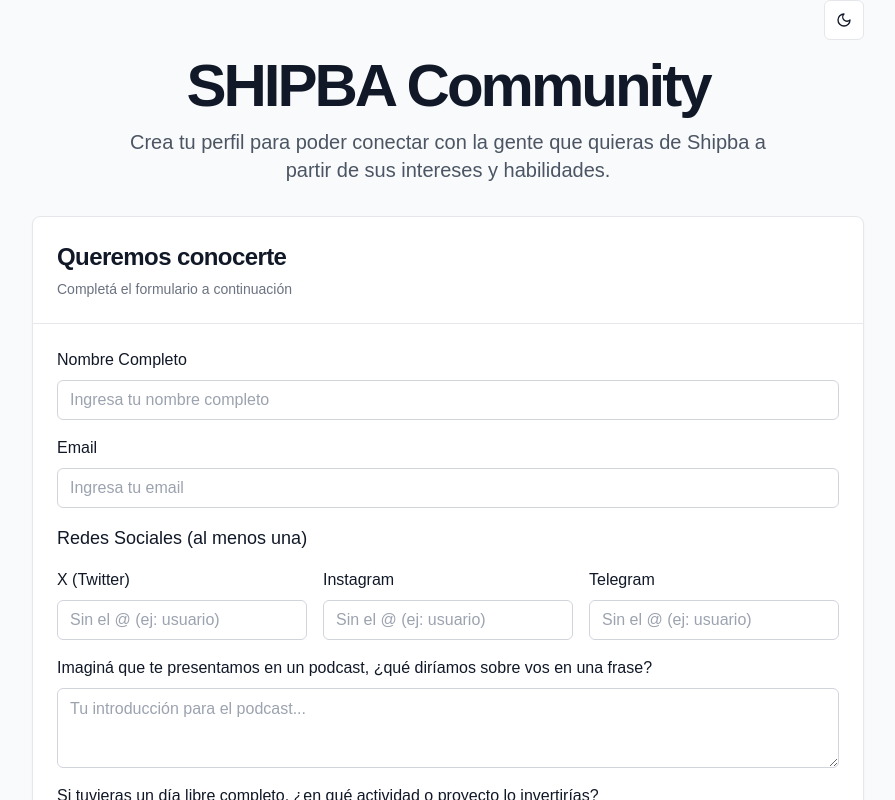
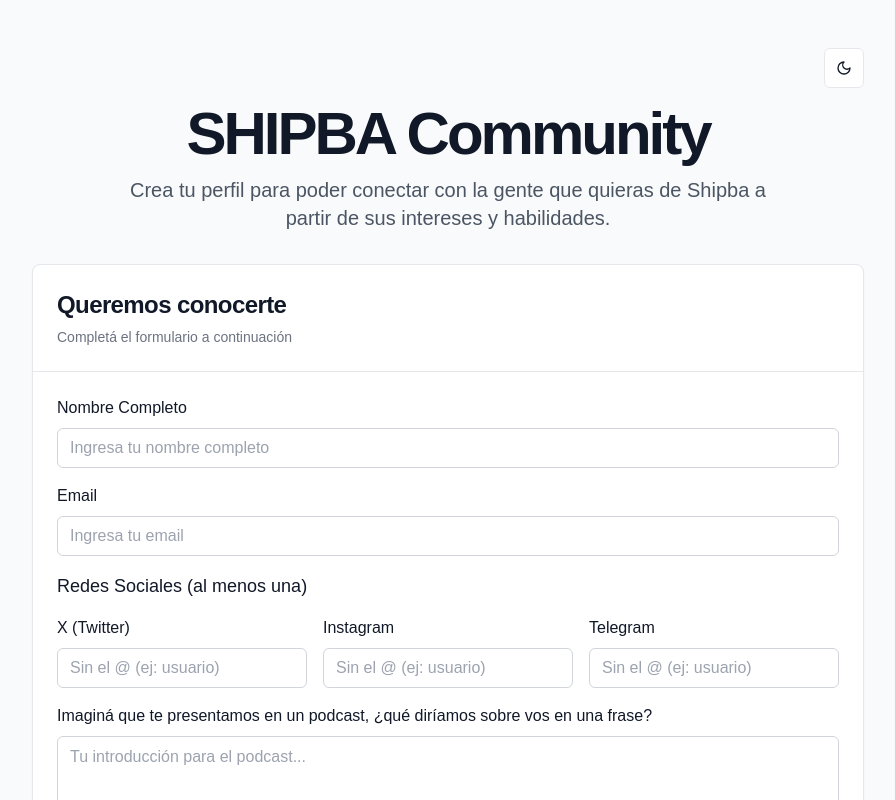
Before and after one commit to florianreyes/shipba-rag, a Next.js app: page /form in a window 1280 px wide. Shown: the top 800 px of the page, without its empty margins (192-1087 px from the left). Built offline with nearby package versions, Linux system fonts and the light colour scheme; no server answers; what drizzle-zod would draw is missing.

Commit message:
fix: add padding

```diff
--- a/app/(preview)/form/page.tsx
+++ b/app/(preview)/form/page.tsx
@@ -16,8 +16,8 @@
 
   return (
     <main
-      className={`min-h-screen w-full ${darkMode ? "bg-black text-white" : "bg-gray-50 text-gray-900"} flex flex-col items-center justify-center transition-colors duration-200`}
-    >
+  className={`min-h-screen w-full py-12 ${darkMode ? "bg-black text-white" : "bg-gray-50 text-gray-900"} flex flex-col items-center justify-center transition-colors duration-200`}
+>
       <div className="container max-w-4xl">
         <div className="flex justify-end mb-4">
           <Button
```
